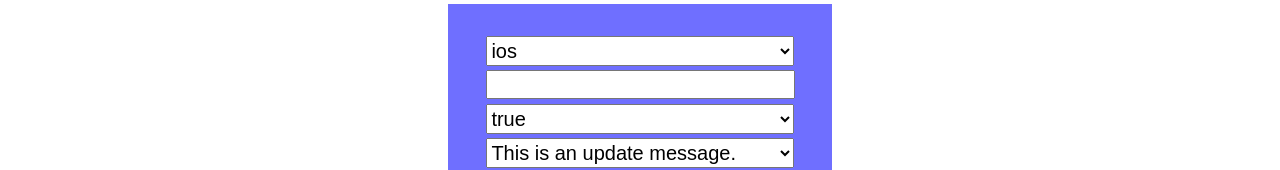
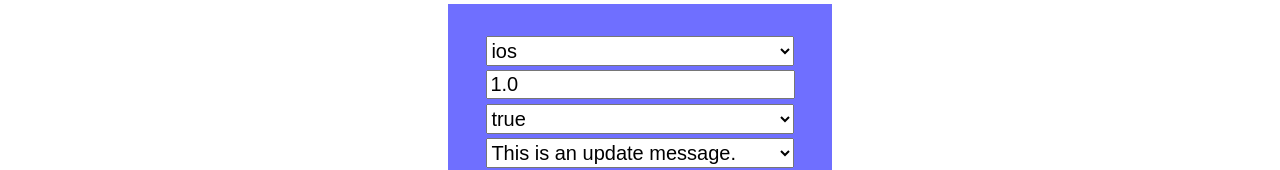
Before and after one commit to 7zrv/KNU_FIRST, a React (Create React App) app in the folder src/main/frontend/: page / in a window 1280 px wide. Both pictures are taken after a click on the button "ADD". Shown: the part 276-446 px from the top of the page. Built offline with nearby package versions, Linux system fonts and the light colour scheme; no server answers.

Commit message:
add, delete Post

```diff
--- a/src/main/frontend/src/components/addModal.js
+++ b/src/main/frontend/src/components/addModal.js
@@ -1,16 +1,21 @@
+import axios from "axios";
 import React, { useState } from "react";
 import Modal from "react-modal";
 
 const AddModal = (props) => {
   const { isModalOpen, toggleModal } = props;
   const [selectOS, setSelectOS] = useState("ios");
-  const [selectUpdateType, setSelectUpdateType] = useState("1.0");
+  const [selectVersion, setSelectVersion] = useState("1.0");
+  const [selectUpdateType, setSelectUpdateType] = useState("true");
   const [selectMessage, setSelectMessage] = useState(
     "This is an update message."
   );
 
   const selectOsChange = (e) => {
     setSelectOS(e.target.value);
+  };
+  const selectVersionChange = (e) => {
+    setSelectVersion(e.target.value);
   };
   const selectUpdateTypeChange = (e) => {
     setSelectUpdateType(e.target.value);
@@ -25,6 +30,16 @@ const AddModal = (props) => {
 
   const onClickOk = function () {
     toggleModal();
+    axios
+      .post("http://localhost:8080/api/vercontrol/add", {
+        os: selectOS,
+        ver: selectVersion,
+        updateType: selectUpdateType,
+        message: selectMessage,
+        packagePath: "/path/to/package",
+      })
+      .then((res) => console.log(res))
+      .catch((err) => console.log(err));
   };
 
   return (
@@ -44,7 +59,7 @@ const AddModal = (props) => {
         </select>
       </form>
       <form>
-        <input></input>
+        <input onChange={selectVersionChange} value={selectVersion}></input>
       </form>
       <form>
         <select onChange={selectUpdateTypeChange} value={selectUpdateType}>
--- a/src/main/frontend/src/components/deleteModal.js
+++ b/src/main/frontend/src/components/deleteModal.js
@@ -1,3 +1,4 @@
+import axios from "axios";
 import React, { useState } from "react";
 import Modal from "react-modal";
 
@@ -30,6 +31,13 @@ const DeleteModal = (props) => {
     console.log(e.target.parentElement.parentElement);
     const element = document.getElementById(info.idx).parentElement;
     element.remove();
+    axios
+      .delete(`http://localhost:8080/api/vercontrol/delete/${info.idx}`)
+      .then((res) => console.log(res))
+      .catch((err) => {
+        console.log(err);
+        return err;
+      });
   };
 
   return (
```
